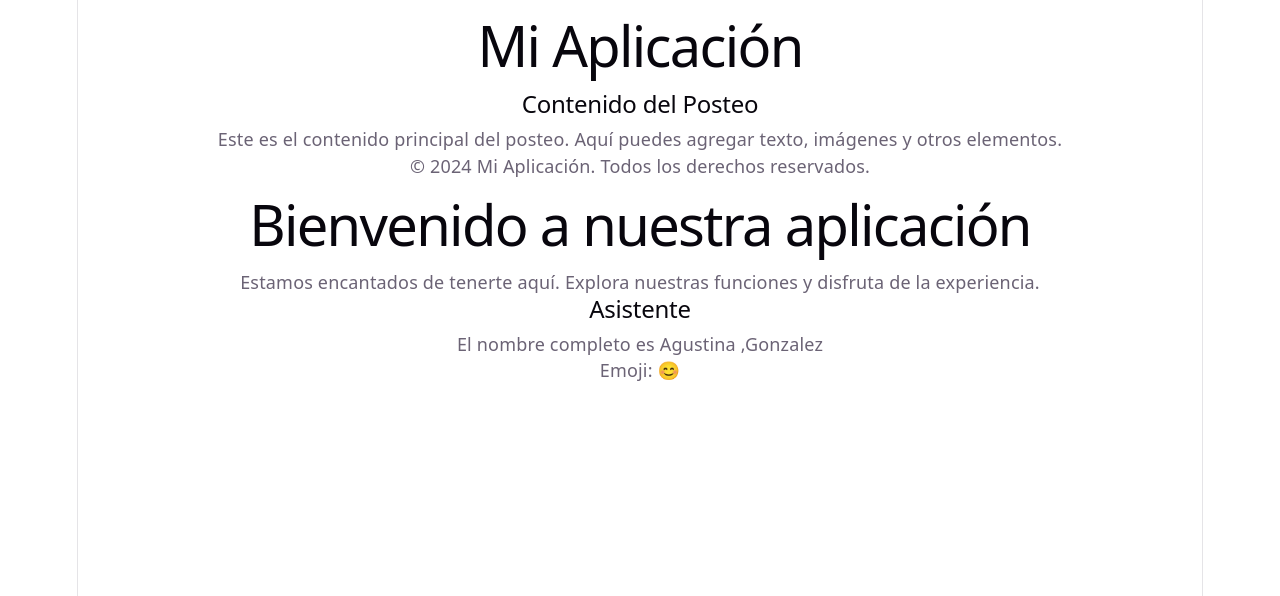
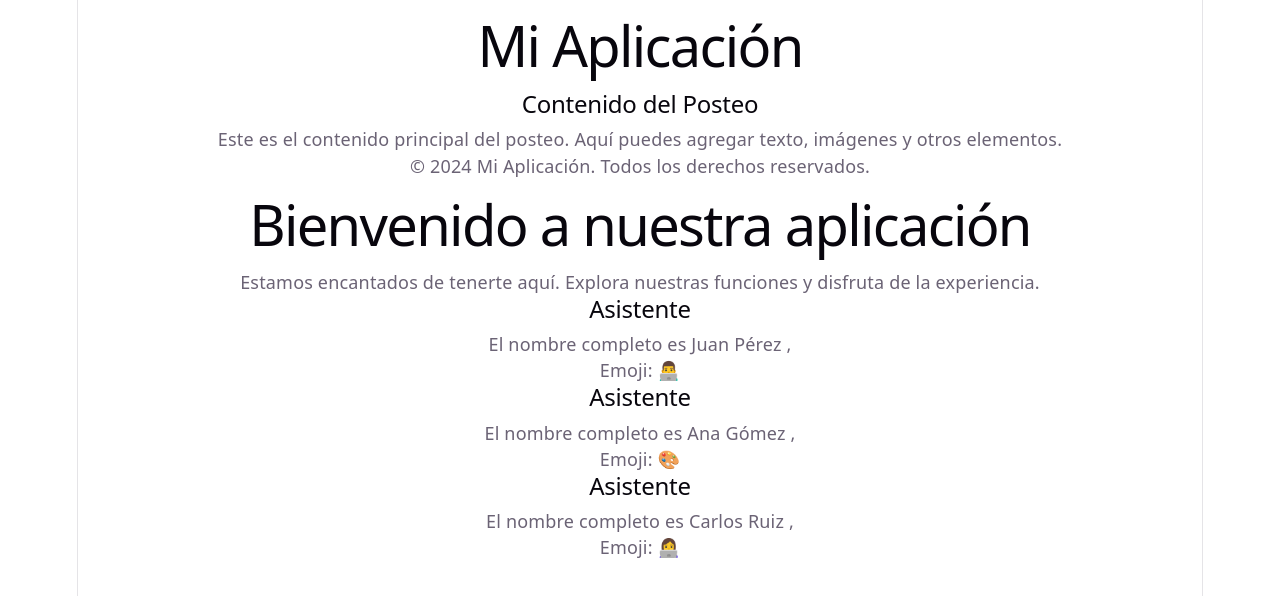
Before and after one commit to agusfernandez/TalentoTech-FirstProject, a React (Vite) app: page / in a window 1280 px wide. Shown: the top 596 px of the page. Built offline with nearby package versions, Linux system fonts and the light colour scheme.

Commit message:
add asistentes map

```diff
--- a/src/App.jsx
+++ b/src/App.jsx
@@ -4,6 +4,13 @@ import Encabezado from './components/Encabezado';
 import CuerpoPosteo from './components/CuerpoPosteo';
 import PieDePosteo from './components/PieDePosteo';
 import Asistente from './Asistente';
+
+
+const asistentes = [
+  { nombre: 'Juan Pérez', tarea: 'Frontend Developer', emoji: '👨‍💻' },
+  { nombre: 'Ana Gómez', tarea: 'Diseñadora UX/UI', emoji: '🎨' },
+  { nombre: 'Carlos Ruiz', tarea: 'Backend Developer', emoji: '👩‍💻' }
+];
 
 function App() {
 
@@ -14,8 +21,15 @@ function App() {
       <CuerpoPosteo />
       <PieDePosteo />
       <Bienvenida />
-      <Asistente nombre="Agustina" apellido="Gonzalez" emoji="😊" />
 
+       {asistentes.map((asistente) => (
+        <Asistente
+          key={asistente.nombre}
+          nombre={asistente.nombre}
+          tarea={asistente.tarea}
+          emoji={asistente.emoji}
+        />
+      ))}
     </>
   )
 }
```
